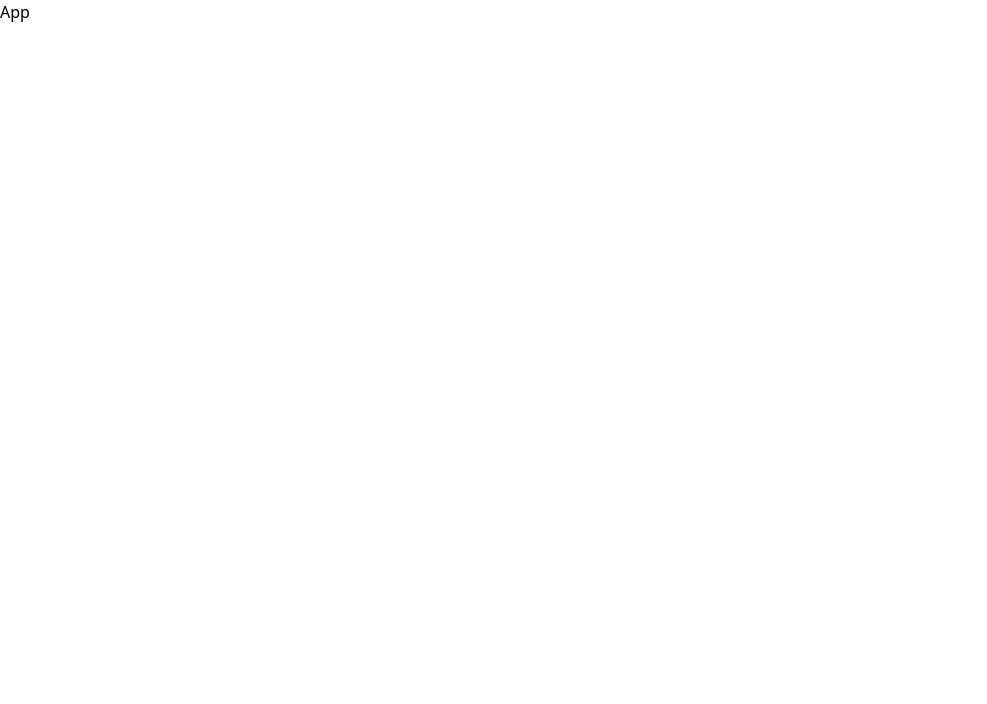
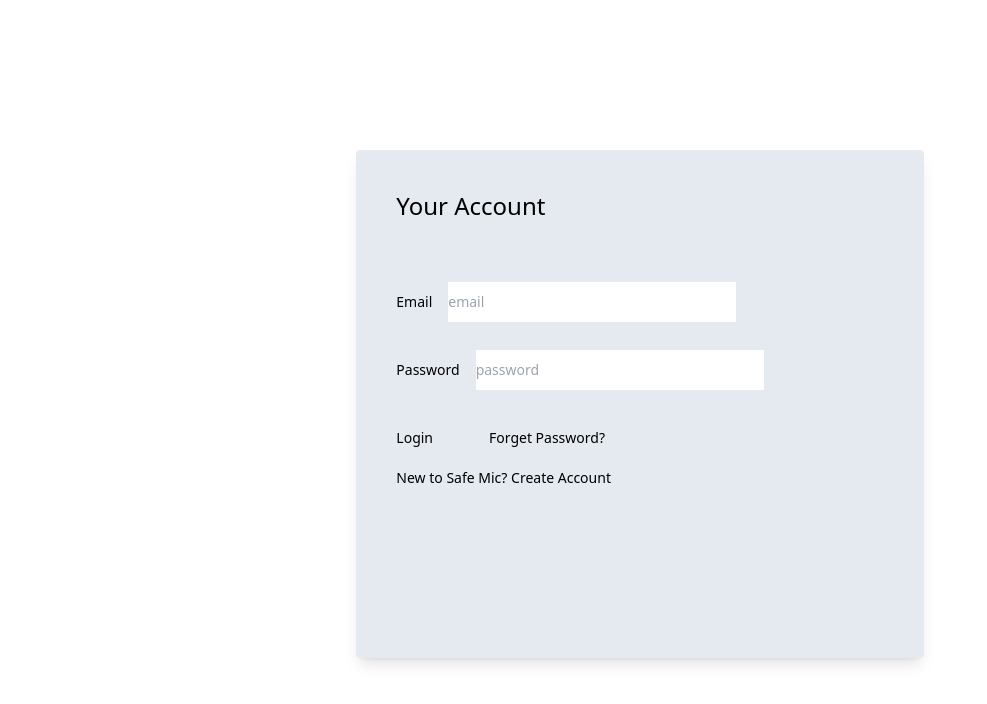
Before and after one commit to Kad-19/safe-mic-project, a React (Vite) app: page / in a window 1280 px wide. Shown: the top 704 px of the page, without its empty margins (0-987 px from the left). Built offline with nearby package versions, Linux system fonts and the light colour scheme.

Commit message:
loginpage first commit

```diff
--- a/package.json
+++ b/package.json
@@ -11,7 +11,8 @@
   },
   "dependencies": {
     "react": "^18.2.0",
-    "react-dom": "^18.2.0"
+    "react-dom": "^18.2.0",
+    "react-icons": "^5.0.1"
   },
   "devDependencies": {
     "@types/react": "^18.2.66",
--- a/src/App.jsx
+++ b/src/App.jsx
@@ -1,9 +1,13 @@
 import React from 'react'
-import './App.css'
+import LoginPage from './component/LoginPage/LoginPage'
 
 const App = () => {
   return (
-    <div>App</div>
+    <div className="flex justify-center it p-[150px]">
+
+      <LoginPage/>
+    </div>
+
   )
 }
 
--- /dev/null
+++ b/src/component/LoginPage/LoginPage.jsx
@@ -0,0 +1,32 @@
+import React from 'react';
+import { MdOutlineMail } from "react-icons/md";
+import { RiLockPasswordLine } from "react-icons/ri";
+
+const LoginPage = () => {
+  return (
+    <div className="flex bg-slate-300 border-slate-500 rounded pt-10 pl-10 pr-40 pb-40 shadow-lg backdrop-blur-sm bg-opacity-50 text-sm/[40px] ">
+      <form action="">
+        <h1 className="text-2xl pb-10 ">Your Account</h1>
+        <div className="relative my-5 flex space-x-4 ">
+         <lable htmlFor="">Email</lable>
+          <input type="email" className="block w-72 py-2.5 px-0 text-sm border-gray-300 appearance-none dark:focus:border-blue-50" placeholder="email" required />
+        </div>
+        <div className="relative my-7 flex space-x-4">
+        <lable htmlFor=""> Password</lable>
+          <input type="password" className="block w-72 py-2.5 px-0 text-sm border-gray-300 appearance-none dark:focus:border-blue-50" placeholder="password" required />
+        </div>
+        <div className="flex space-x-14">
+          <button type="submit">Login</button>
+          <div className="forget-pass">
+            <a href="#">Forget Password?</a>
+          </div>
+        </div>
+        <div className="register">
+          <p> New to Safe Mic? <a href="#">Create Account</a></p>
+        </div>
+      </form>
+    </div>
+  );
+}
+
+export default LoginPage;
```
Also changed, not shown: 1 other file (tests, documents, lock files or other folders).
